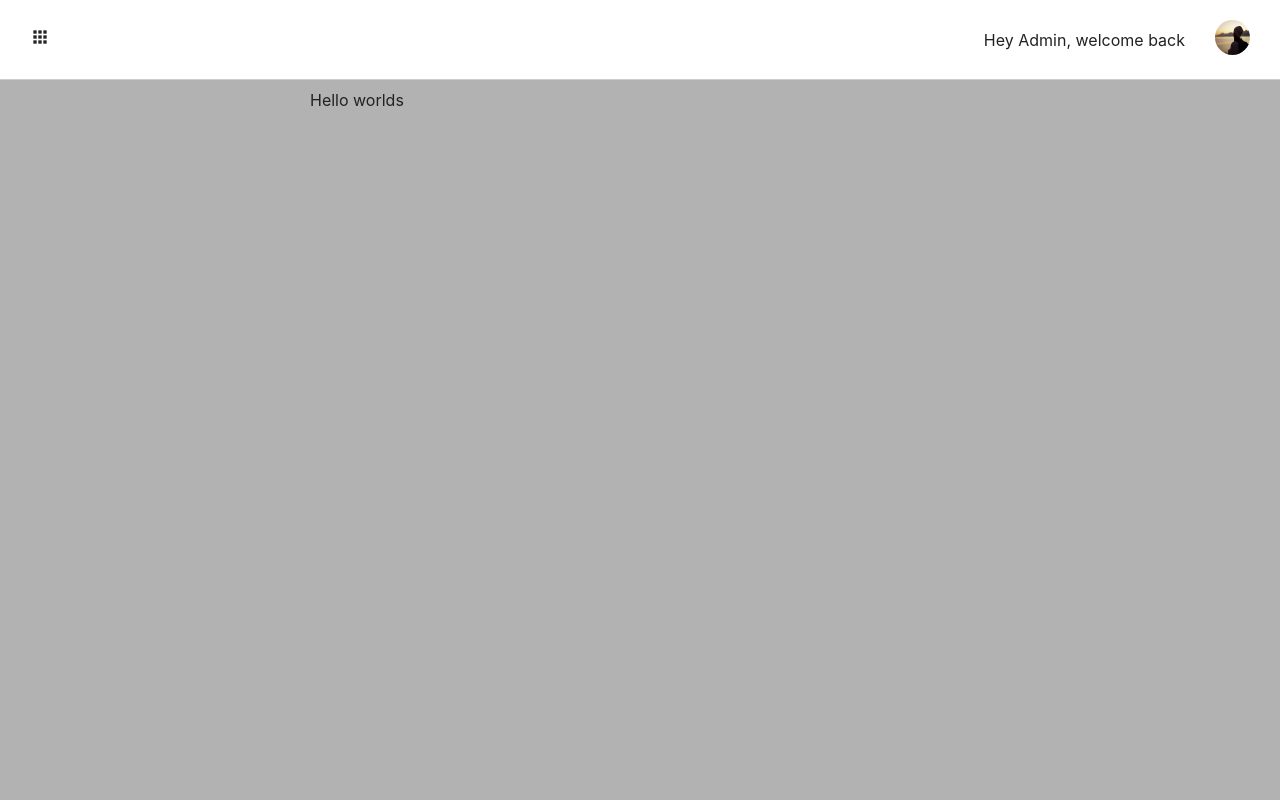
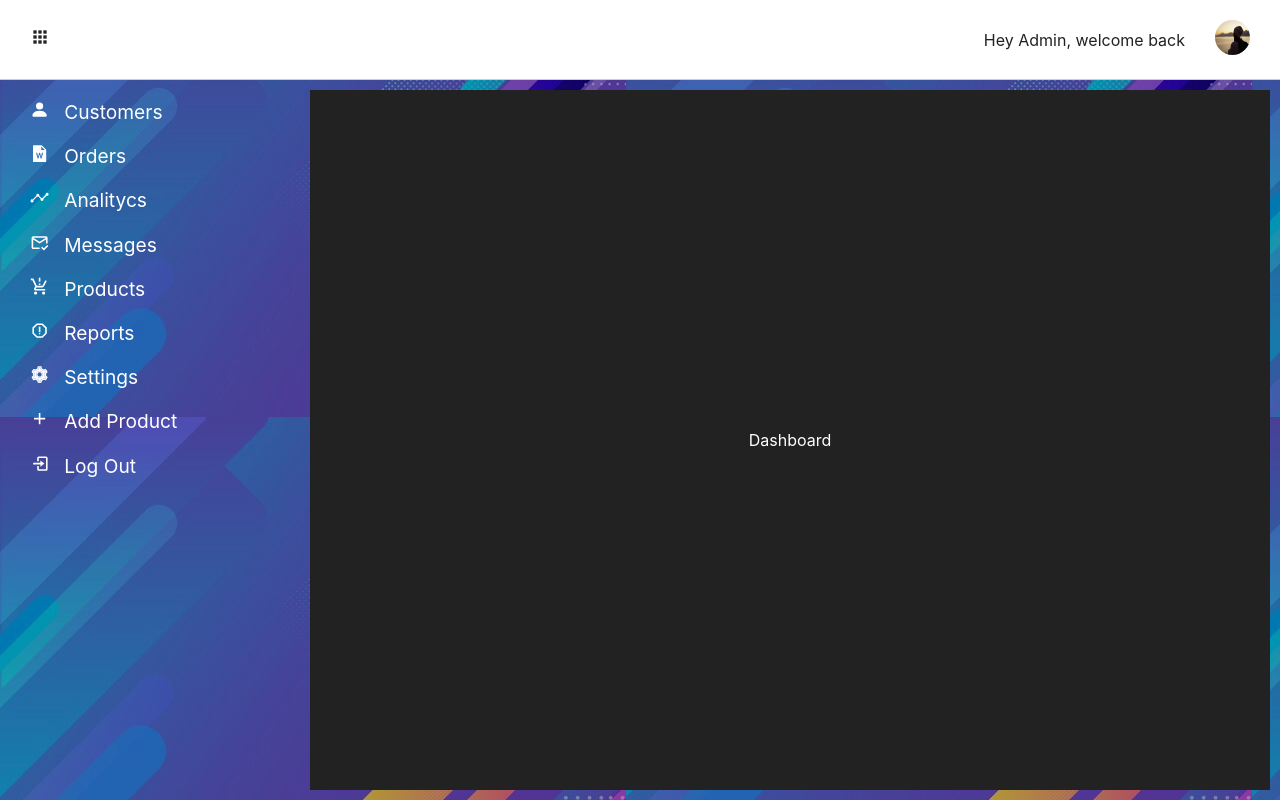
Before and after one commit to Brbuck/Dashboard-React, a React (Vite) app: page / in a window 1280 px wide. Built offline with nearby package versions, Linux system fonts and the light colour scheme.

Commit message:
Create Sidebar Components ,  and update

```diff
--- a/src/Components/Header/styles.scss
+++ b/src/Components/Header/styles.scss
@@ -12,7 +12,7 @@ header {
 
     span{
         font-size: 20px;
-        cursor: pointer;
+
     }
 
     div{
@@ -29,6 +29,7 @@ header {
                     width: 35px;
                     height: 35px;
                     border-radius: 50%;
+                    cursor: pointer;
                 }
             }
         }
--- a/src/Components/Layout/index.jsx
+++ b/src/Components/Layout/index.jsx
@@ -1,7 +1,7 @@
 import React, { useState } from 'react';
 import './styles.scss'
 
-//import Sidebar from '../Sidebar'
+import Sidebar from '../Sidebar'
 import Header from '../Header'
 
 function Layout({ children }) {
@@ -15,9 +15,9 @@ function Layout({ children }) {
         <div className='container'>
             <Header togle={togle} />
             <div className='content'>
-               {/*  {
+                {
                     click && <Sidebar />
-                } */}
+                }
                 <div className={click ? 'pages' : 'pages active'}>
                     {children}
                 </div>
--- a/src/Components/Layout/styles.scss
+++ b/src/Components/Layout/styles.scss
@@ -2,18 +2,10 @@
     width: 100%;
     height: 100vh;
 
+    background-image: url("../../assets/fundo.jpg");
     background-color: rgba(0, 0, 0, 0.3);
     background-blend-mode: color;
 
-    /* header {
-        height: 80px;
-        background-color: green;
-
-        display: flex;
-        justify-content: space-between;
-        align-items: center;
-        padding: 10px 30px;
-    } */
     @media screen and (max-width: 968px) {
         height: calc(100vh + 80px);
     }
@@ -30,7 +22,7 @@
             left: 300px;
             width: calc(100% - 300px);
             padding: 10px;
-            transition: 0.6s;
+            transition: 0.4s;
             overflow-y: auto;
 
             &.active {
--- /dev/null
+++ b/src/Components/Sidebar/index.jsx
@@ -0,0 +1,31 @@
+import React from 'react';
+import './styles.scss'
+import { Link } from 'react-router-dom'
+
+import { BsFillPersonFill } from "react-icons/bs";
+import { AiFillFileWord } from "react-icons/ai";
+import { IoAnalytics } from "react-icons/io5";
+import { MdOutlineMarkEmailRead } from "react-icons/md";
+import { MdOutlineProductionQuantityLimits } from "react-icons/md";
+import { MdOutlineReport } from "react-icons/md";
+import { AiTwotoneSetting } from "react-icons/ai";
+import { RiAddFill } from "react-icons/ri";
+import { BiLogIn } from "react-icons/bi";
+
+function Sidebar() {
+    return (
+        <div className='navbar'>
+            <Link to='/'><span><BsFillPersonFill /></span> customers </Link>
+            <Link to='/'><span><AiFillFileWord /></span> orders</Link>
+            <Link to='/'><span><IoAnalytics /></span> analitycs</Link>
+            <Link to='/'><span><MdOutlineMarkEmailRead /></span> messages</Link>
+            <Link to='/'><span><MdOutlineProductionQuantityLimits /></span> products</Link>
+            <Link to='/'><span><MdOutlineReport /></span> reports</Link>
+            <Link to='/'><span><AiTwotoneSetting /></span> settings</Link>
+            <Link to='/'><span><RiAddFill /></span> add product</Link>
+            <Link to='/'><span><BiLogIn /></span> log out</Link>
+        </div>
+    );
+}
+
+export default Sidebar;
--- /dev/null
+++ b/src/Components/Sidebar/styles.scss
@@ -0,0 +1,33 @@
+.navbar {
+    position: absolute;
+    top: 90px;
+    left: 0;
+    z-index: 10;
+
+    display: flex;
+    flex-direction: column;
+    align-items: center;
+
+    height: calc(100vh - 90px);
+    width: 300px;
+
+    a {
+        display: flex;
+        align-items: center;
+
+        font-size: 1.2rem;
+        text-transform: capitalize;
+        width: 100%;
+        color: #fff;
+        padding: 10px 30px;
+
+        &:hover{
+            background-color: #00c6ff;
+        }
+
+        span{
+            margin-right: 15px;
+        }
+
+    }
+}
--- a/src/pages/home/index.jsx
+++ b/src/pages/home/index.jsx
@@ -6,7 +6,7 @@ import Layout from "../../Components/Layout";
 function Home() {
   return (
     <Layout>
-      <div>Hello worlds</div>
+      <div className='dashboard'>Dashboard</div>
     </Layout>
   );
 }
--- a/src/pages/home/styles.scss
+++ b/src/pages/home/styles.scss
@@ -0,0 +1,10 @@
+.dashboard {
+    width: 100%;
+    height: 100%;
+
+    display: flex;
+    justify-content: center;
+    align-items: center;
+    color: #fff;
+    background-color: #222;
+}
```
Also changed, not shown: src/assets/fundo.jpg (added).
